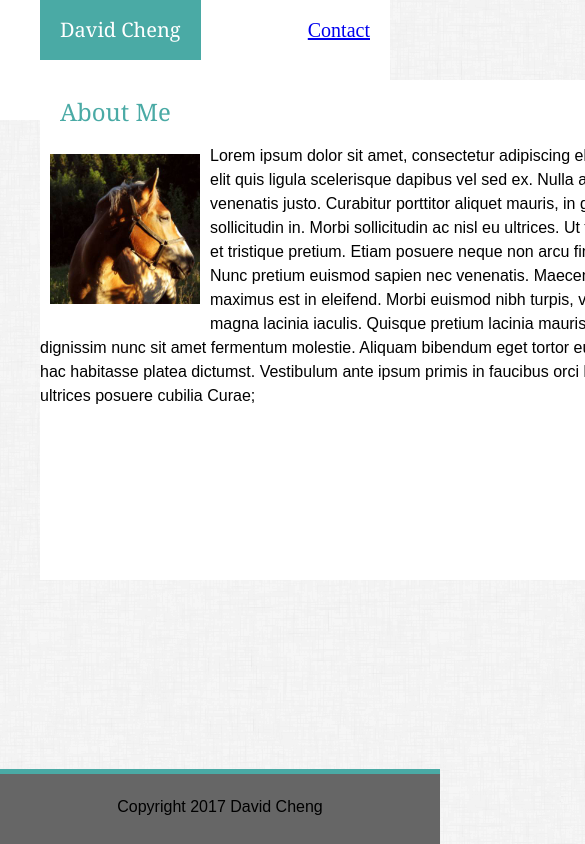
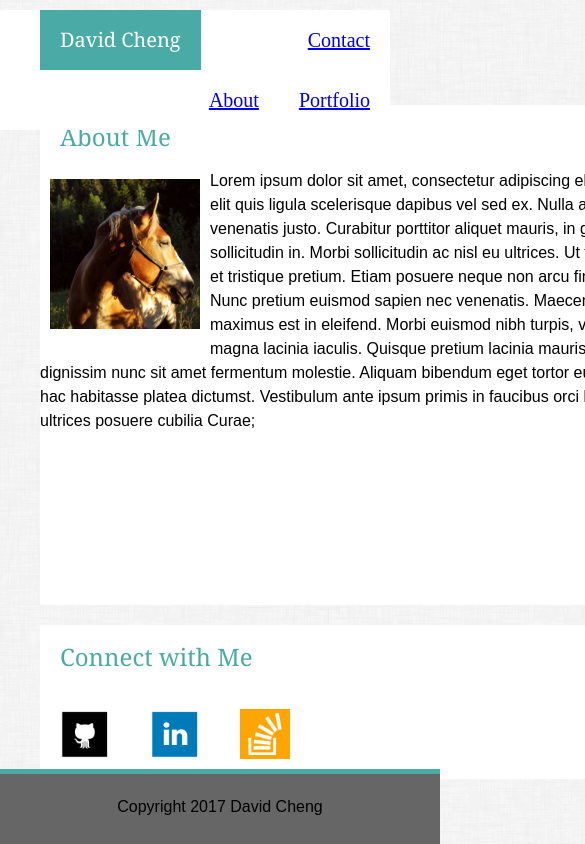
Before and after one commit to HaveAGneissDay/Responsive-Portfolio, a plain HTML site: page index.html in a window 390 px wide. Shown: the top 844 px of the page, 585 px wide, since content can reach past the window. Drawn offline with Linux system fonts and the light colour scheme.

Commit message:
systematic bug fixes from first CSS

```diff
--- a/css/style.css
+++ b/css/style.css
@@ -29,12 +29,10 @@ body {
 }
 
 aside {
- float: right;
+ float: left;
  background-color: #ffffff;
- padding: 10px;
- margin: 10px;
+ margin-left: 20px;
  width: 270px;
- position: relative;
  top : 70px;
  right: -470px;
 }
@@ -64,9 +62,7 @@ article {
 	width: 650px;
 	height: 500px;
 	float: left;
-	margin-top: 10px;
 	margin-left: 20px;
-	position: fixed;
 	top: 70px;
 	border-color: #dddddd;
 }
@@ -75,6 +71,12 @@ article {
 	padding:20px;
 	font-size: 20px;
 	text-decoration-color: #cccccc;
+}
+
+.content {
+ padding-top: 75px;
+ clear:both;
+ margin-top:10px;
 }
 
 .icon {
@@ -95,9 +97,9 @@ form {
         width: 100%;
 	}
 
-	.connect {
+	aside {
        width: 100%;
-       margin-top: 200px;
+
 	}
 
 	.wrapper {
@@ -112,14 +114,24 @@ form {
         width: 100%;
 	}
 
-	.connect {
-       width: 100%;
-       margin-top: 200px;
+	article {
+		float:left;
+		width:100%;
 	}
 
 	.wrapper {
 		width:100%;
 		padding:20px;
+	}
+	aside {
+		margin-top: 20px;
+		margin-left: 20px;
+		width:100%;
+
+	}
+
+	.content {
+		width: 650px;
 	}
 }
 
@@ -128,15 +140,23 @@ form {
         width: 100%;
 	}
 
-	.connect {
-       width: 100%;
-       margin-top: 200px;
+	article {
+		float:left;
 	}
 
 	.wrapper {
 		width:100%;
 		padding:20px;
 	}
+aside {
+		margin-top: 20px;
+		margin-left: 20px;
+		width:100%;
+	}
+	.content {
+		width: 650px;
+	}
+
 }
 
 p.contents {
--- a/index.html
+++ b/index.html
@@ -26,6 +26,7 @@
 	</ul>
 </header>
 
+<div class="content">
 
 <div class="wrapper">
 	<article>
@@ -38,7 +39,7 @@
 </article>
 
 
-<div class="connect">
+
 
 	<aside>
 	<h2>Connect with Me </h2>
```
Also changed, not shown: contact.html (+2 -2 lines), portfolio.html (+2 -2 lines).
